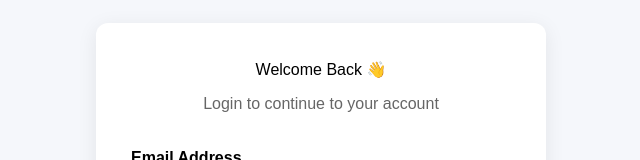
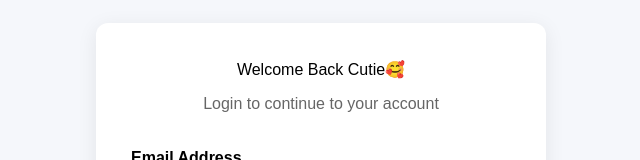
Before and after one commit to Sandradanny/Event-ticketing-platform-project-, a React (Vite) app in the folder eventhub-frontend/: page /login in a window 1280 px wide. Shown: the part 123-283 px from the top of the page, without its empty margins (319-959 px from the left). Built offline with nearby package versions, Linux system fonts and the light colour scheme.

Commit message:
Add homepage components and project structure

```diff
--- a/eventhub-frontend/src/App.jsx
+++ b/eventhub-frontend/src/App.jsx
@@ -1,5 +1,4 @@
 import { Routes, Route } from "react-router-dom";
-import Home from "./pages/Home";
 import SearchResults from "./pages/SearchResults";
 import EventDetail from "./pages/EventDetail";
 import Login from "./pages/Login";
@@ -8,7 +7,6 @@ import Signup from "./pages/Signup";
 function App() {
   return (
     <Routes>
-      <Route path="/" element={<Home />} />
       <Route path="/events" element={<SearchResults />} />
       <Route path="/event/:id" element={<EventDetail />} />
       <Route path="/login" element={<Login />} />
--- a/eventhub-frontend/src/pages/Login.jsx
+++ b/eventhub-frontend/src/pages/Login.jsx
@@ -26,7 +26,7 @@ export default function Login() {
   return (
     <div style={styles.container}>
       <div style={styles.card}>
-        <h1 style={styles.title}>Welcome Back 👋</h1>
+        <h1 style={styles.title}>Welcome Back Cutie🥰</h1>
 
         <p style={styles.subtitle}>
           Login to continue to your account
```
